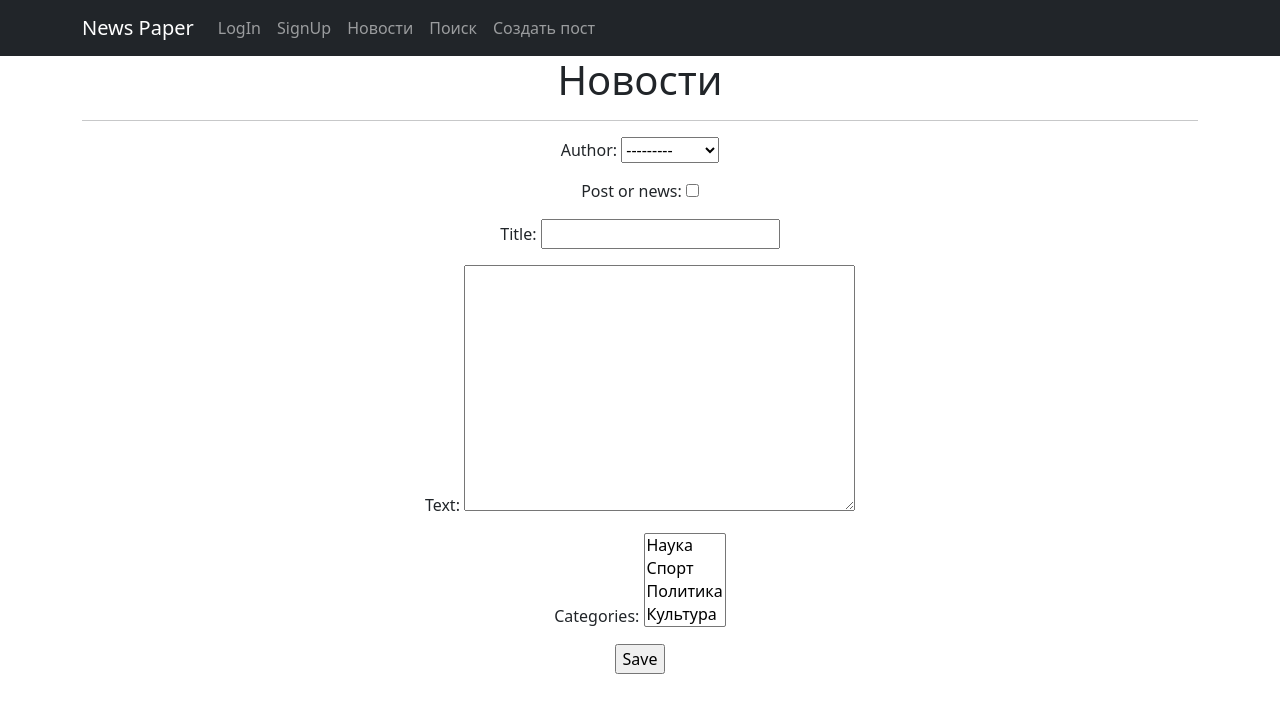
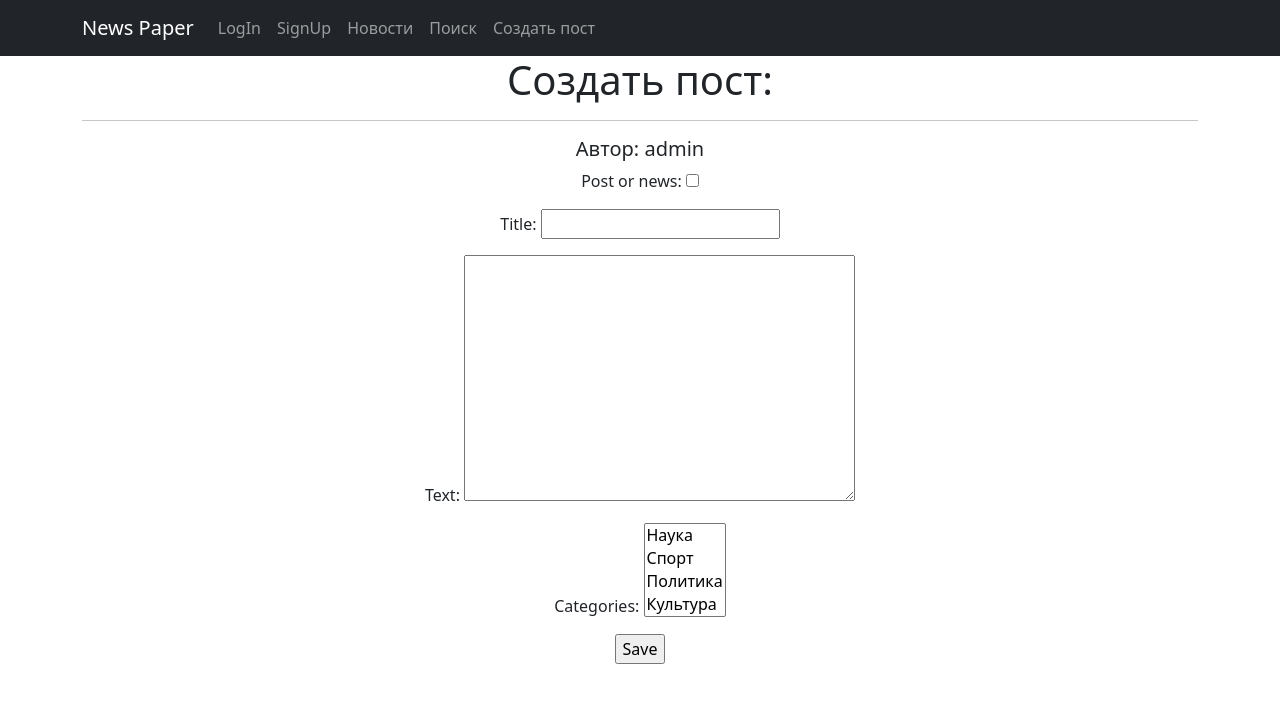
Before and after one commit to NykylayMaximov/News_Paper, a Django app: page /posts/create/ in a window 1280 px wide. Shown: the top 713 px of the page. Run offline with Django 4.2, Linux system fonts and the light colour scheme; a user stored in the database is signed in; data comes from the database, SQL or seed files in the repository; both versions use the stored data as it was after the commit; some libraries are stand-ins or nearby versions.

Commit message:
Исправление ошибок (создание поста, привязка категории)

```diff
--- a/news/forms.py
+++ b/news/forms.py
@@ -7,7 +7,7 @@ from .models import Post
 class PostForm(forms.ModelForm):
     class Meta:
         model = Post
-        fields = ['author', 'post_or_news', 'title', 'text', 'categories']
+        fields = ['post_or_news', 'title', 'text', 'categories']
 
     def clean(self):
         cleaned_data = super().clean()
--- a/news/views.py
+++ b/news/views.py
@@ -3,7 +3,7 @@ from django.contrib.auth.decorators import login_required
 from django.template.loader import render_to_string
 from django.views.generic import ListView, DetailView, CreateView, DeleteView, UpdateView
 from django.urls import reverse_lazy
-from .models import Post, SubscribeCategory, Category
+from .models import Post, SubscribeCategory, Category, PostCategory
 from django.contrib.auth.models import User
 from .filters import PostFilter
 from .forms import PostForm
@@ -62,27 +62,20 @@ class PostCreate(PermissionRequiredMixin, CreateView):
     def post(self, request, *args, **kwargs):
         post = Post(author_id=request.user.id,
                     title=request.POST['title'],
-                    text=request.POST['text'])
+                    text=request.POST['text'],)
         post.save()
-        # post = {'author': request.user.username,
-        #         'title': request.POST['title'],
-        #         'text': request.POST['text'],
-        #         }
+        PostCategory.objects.create(post_id=post.id, category_id=request.POST['categories'])
+
         html_content = render_to_string('post_send_email.html', {'post': post})
         msg = EmailMultiAlternatives(
             subject=request.user.username,
             body=request.POST['title'],
             from_email='nick.max89@gmail.com',
-            # to=['nick.max89@yandex.ru'],
-            # to=['nick.max89@gmail.com'],
             to=['nick.max@mail.ru']
         )
         msg.attach_alternative(html_content, 'text/html')
         msg.send()
-        # send_mail(subject=request.user.username,
-        #           message=request.POST['title'],
-        #           from_email='nick.max89@yandex.ru',
-        #           recipient_list=['nick.max@mail.ru'])
+
         return redirect('post_list')
 
 
@@ -111,5 +104,6 @@ def subscribe(request, pk, pp):
 
 @login_required()
 def unsubscribe(request, pk, pp):
-    SubscribeCategory.objects.filter(category=Category.objects.get(pk=pk)).delete()
+    user = request.user
+    SubscribeCategory.objects.filter(category=Category.objects.get(pk=pk), subscriber=user.id).delete()
     return redirect(f'/posts/{pp}')
--- a/sign/views.py
+++ b/sign/views.py
@@ -3,6 +3,7 @@ from django.views.generic.edit import CreateView
 from .models import BaseRegisterForm
 from django.contrib.auth.decorators import login_required
 from django.shortcuts import redirect
+from news.models import Author
 
 
 class BaseRegisterView(CreateView):
@@ -17,4 +18,5 @@ def upgrade_me(request):
     premium_group = Group.objects.get(name='Authors')
     if not request.user.groups.filter(name='Authors').exists():
         premium_group.user_set.add(user)
+        Author.objects.create(user_id=user.id)
     return redirect('/')
--- a/templates/post_edit.html
+++ b/templates/post_edit.html
@@ -1,8 +1,9 @@
 {% extends 'flatpages/default.html' %}
 
 {% block content %}
-<h1>Новости</h1>
+<h1>Создать пост:</h1>
 <hr>
+<h5> Автор: {{ user }}</h5>
 <form action="" method="POST">
     {% csrf_token %}
     {{ form.as_p }}
```
Also changed, not shown: NewsPaper/settings.py (line endings or trailing spaces), db.sqlite3.
